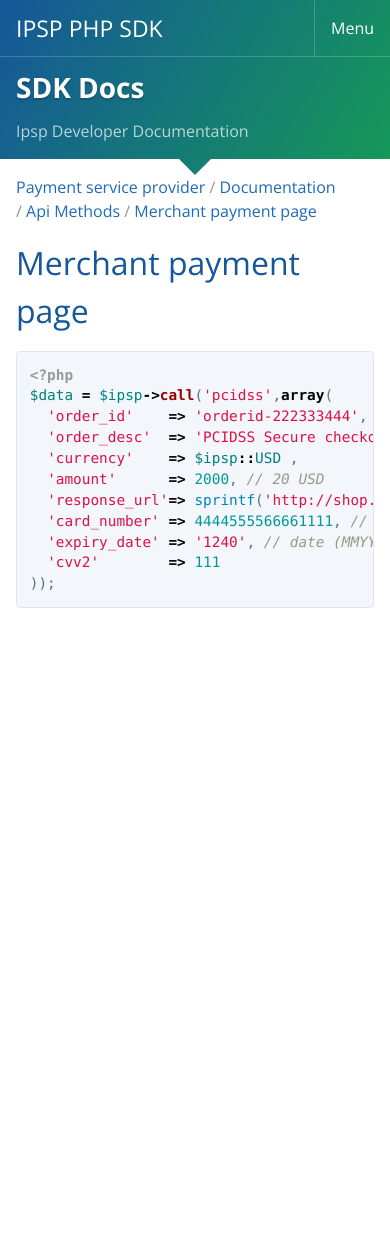
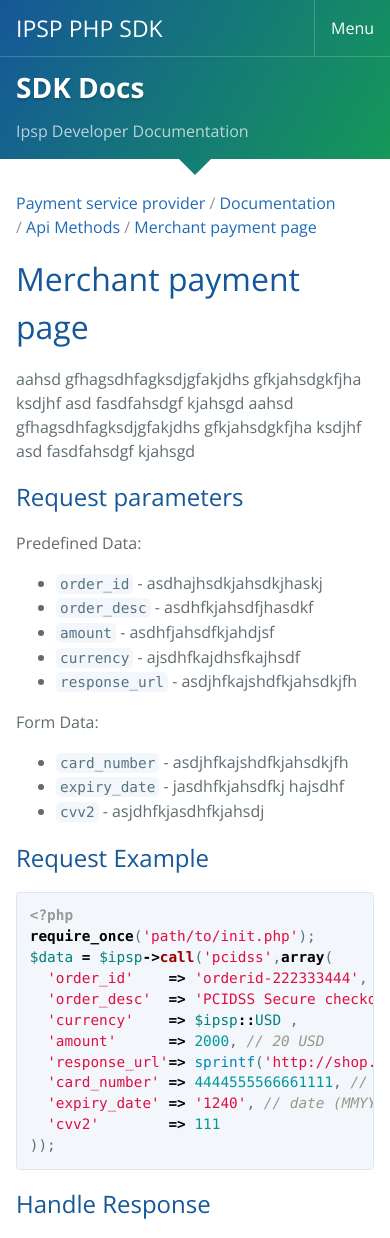
Before and after one commit to kosatyi/ipsp-php, a Jekyll site: the page built from docs/api-methods/2.accept-purchase-merchant-payment-page.md, in a window 390 px wide and 1238 px high. Built offline with Jekyll 4.4.1, drawn with Linux system fonts in a browser that asks for light colours; our own code applies the rules of GitHub Pages for plain Markdown files.

Commit message:
update docs

````diff
--- a/assets/css/main.css
+++ b/assets/css/main.css
@@ -1554,40 +1554,46 @@ ol.page-breadcrumbs {
   margin: 1rem 0;
   padding: 0;
 }
-/* line 436, ../../_sass/main.scss */
+@media screen and (max-width: 42em) {
+  /* line 433, ../../_sass/main.scss */
+  ol.page-breadcrumbs {
+    margin: 2rem 0 1rem 0;
+  }
+}
+/* line 439, ../../_sass/main.scss */
 ol.page-breadcrumbs > li {
   margin: 0;
   padding: 0;
   display: inline-block;
 }
-/* line 440, ../../_sass/main.scss */
+/* line 443, ../../_sass/main.scss */
 ol.page-breadcrumbs > li:before {
   content: ' / ';
   color: #949494;
 }
-/* line 444, ../../_sass/main.scss */
+/* line 447, ../../_sass/main.scss */
 ol.page-breadcrumbs > li:first-child:before {
   display: none;
 }
 
-/* line 452, ../../_sass/main.scss */
+/* line 455, ../../_sass/main.scss */
 .cards > ul {
   list-style-type: none;
   padding: 0;
   margin: 0;
   counter-reset: section;
 }
-/* line 457, ../../_sass/main.scss */
+/* line 460, ../../_sass/main.scss */
 .cards > ul:after {
   content: '';
   clear: both;
   display: table;
 }
-/* line 462, ../../_sass/main.scss */
+/* line 465, ../../_sass/main.scss */
 .cards > ul > li {
   margin-bottom: 1rem;
 }
-/* line 464, ../../_sass/main.scss */
+/* line 467, ../../_sass/main.scss */
 .cards > ul > li > a {
   display: block;
   padding: 1rem;
@@ -1600,12 +1606,12 @@ ol.page-breadcrumbs > li:first-child:before {
   border-radius: 0.3rem;
   transition: color 0.2s, background-color 0.2s, border-color 0.2s;
 }
-/* line 465, ../../_sass/main.scss */
+/* line 468, ../../_sass/main.scss */
 .cards > ul > li > a:before {
   counter-increment: section;
   content: counter(section) ". ";
 }
-/* line 479, ../../_sass/main.scss */
+/* line 482, ../../_sass/main.scss */
 .cards > ul > li > a:hover {
   color: #124a83;
   text-decoration: none;
--- a/docs/api-methods/2.accept-purchase-merchant-payment-page.md
+++ b/docs/api-methods/2.accept-purchase-merchant-payment-page.md
@@ -1,7 +1,32 @@
 # Merchant payment page
+
+aahsd gfhagsdhfagksdjgfakjdhs gfkjahsdgkfjha ksdjhf asd
+fasdfahsdgf kjahsgd aahsd gfhagsdhfagksdjgfakjdhs gfkjahsdgkfjha ksdjhf asd
+                    fasdfahsdgf kjahsgd
+
+
+## Request parameters
+
+Predefined Data:
+
+- `order_id` - asdhajhsdkjahsdkjhaskj
+- `order_desc` - asdhfkjahsdfjhasdkf
+- `amount` - asdhfjahsdfkjahdjsf
+- `currency` - ajsdhfkajdhsfkajhsdf
+- `response_url` - asdjhfkajshdfkjahsdkjfh
+
+Form Data:
+
+- `card_number` - asdjhfkajshdfkjahsdkjfh
+- `expiry_date` - jasdhfkjahsdfkj hajsdhf
+- `cvv2`        - asjdhfkjasdhfkjahsdj
+
+
+## Request Example
 
 ```php
 <?php
+require_once('path/to/init.php');
 $data = $ipsp->call('pcidss',array(
   'order_id'    => 'orderid-222333444',
   'order_desc'  => 'PCIDSS Secure checkout page',
@@ -13,3 +38,5 @@ $data = $ipsp->call('pcidss',array(
   'cvv2'        => 111
 ));
 ```
+
+## Handle Response
````
Also changed, not shown: docs/5.response-handling.md (added, +9 -0 lines), docs/api-methods/1.accept-purchase-hosted-payment-page.md (+10 -0 lines), _includes/params.html (added).
